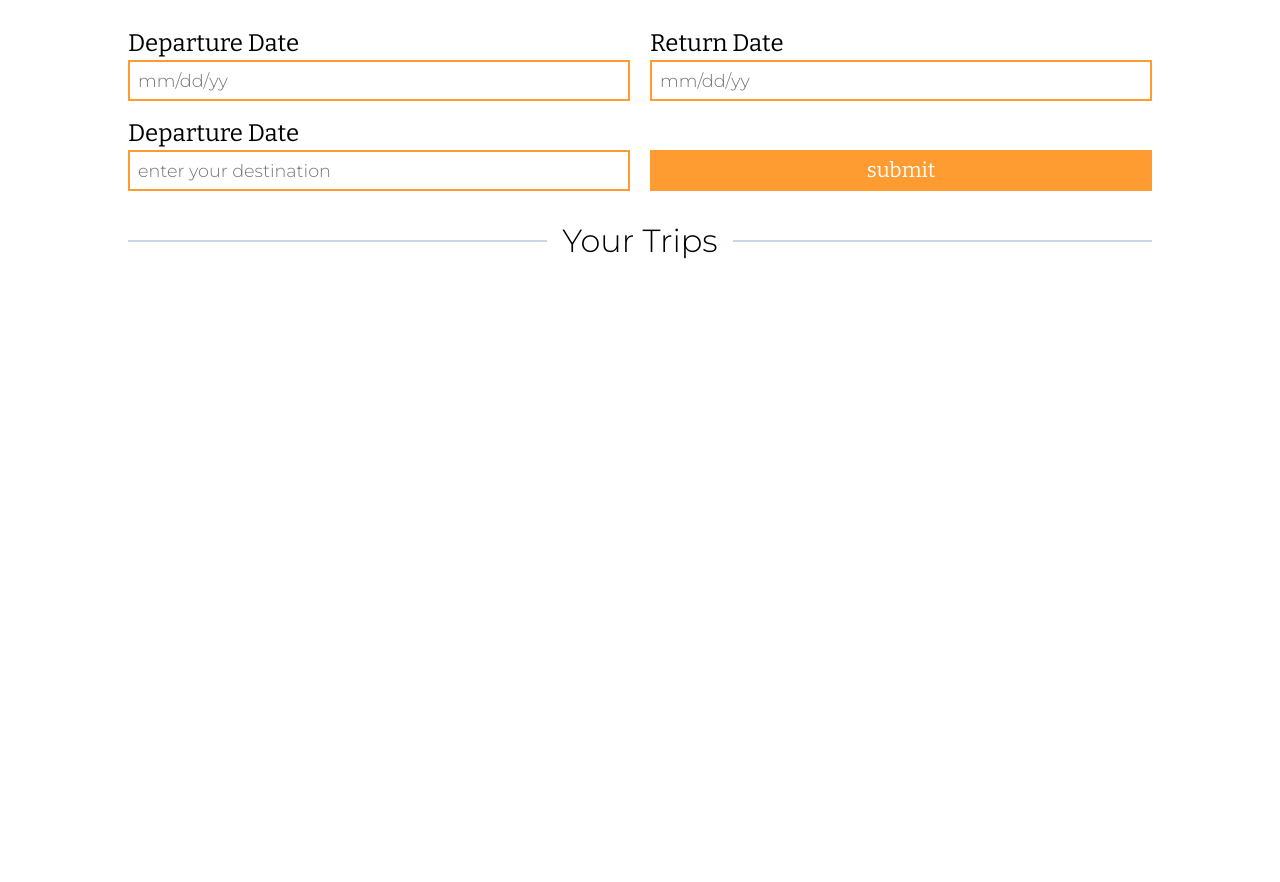
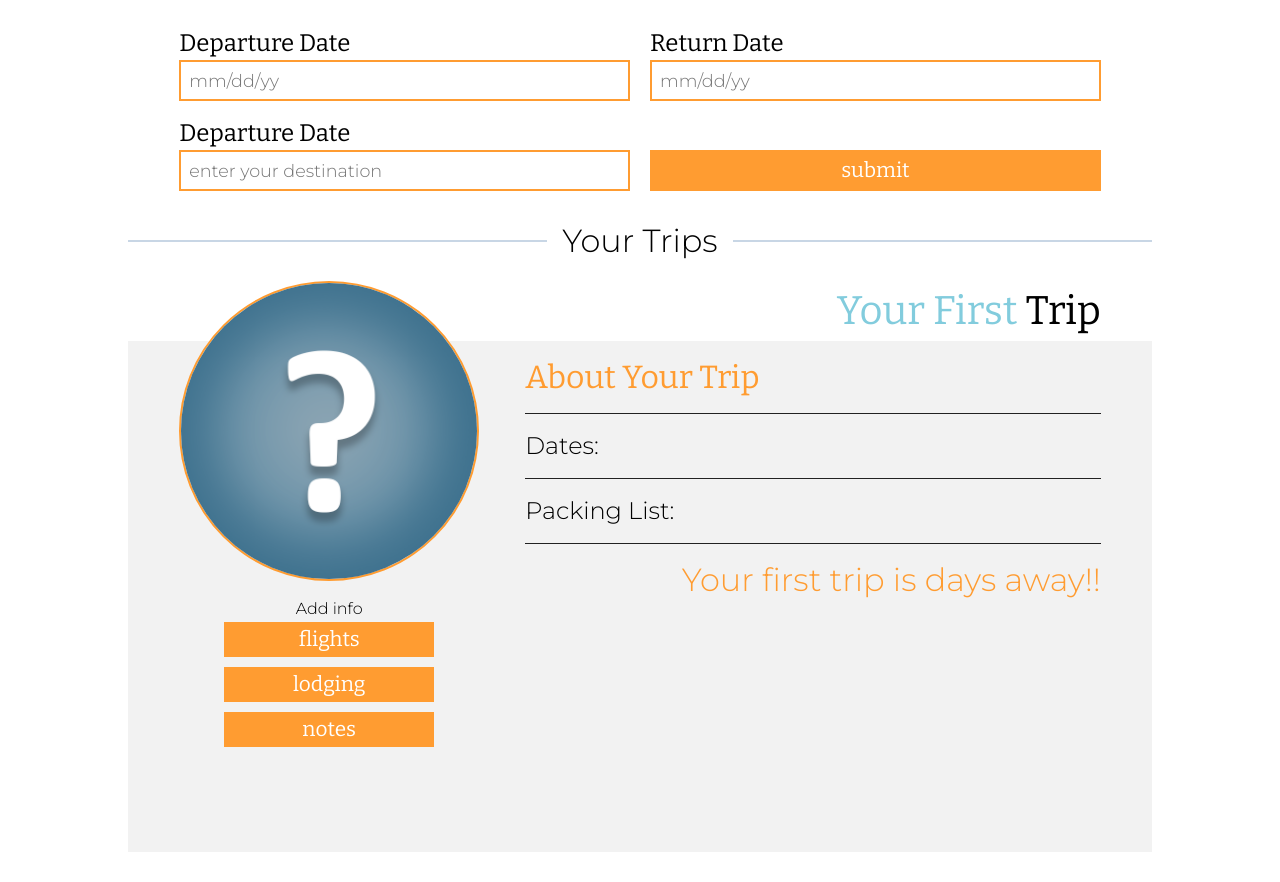
Before and after one commit to Jam52/FrontEnd-Capstone-TravelApp, a website built with webpack: page src/client/views/index.html in a window 1280 px wide. Shown: the part 209-1091 px from the top of the page. Before the commit the page ends 800 px from the top, so only its background shows below. Built offline with nearby package versions, Linux system fonts and the light colour scheme.

Commit message:
Feat: add trip info

```diff
--- a/src/client/index.js
+++ b/src/client/index.js
@@ -1,13 +1,17 @@
-//set logo in webpack
+//set images in webpack
 import Logo from './images/travelApp_logo.png';
 const logo = document.getElementById('logo');
 logo.setAttribute('src', Logo);
+import Question from './images/travelApp_question.png';
+const photo = document.querySelector('.trip-photo');
+photo.setAttribute('src', Question);
 
 //import style files
 import './styles/resets.scss';
 import './styles/base.scss';
 import './styles/header.scss';
 import './styles/form.scss';
+import './styles/trip.scss';
 
 // adjust button size to match form input
 const finalSize = document.getElementById('destination-input').offsetHeight;
--- a/src/client/styles/base.scss
+++ b/src/client/styles/base.scss
@@ -36,6 +36,20 @@ $media-break-point-tablet: 850px;
     }
 }
 
+//standard elements
+p {
+    font-family: $font-paragraph;
+    font-size: 1em;
+}
+
+h1 h2 h3 {
+    font-family: $font-title;
+}
+
+.hidden {
+    display: none;
+}
+
 //main content holder
 .main-content {
     width: 80%;
--- a/src/client/styles/form.scss
+++ b/src/client/styles/form.scss
@@ -1,6 +1,7 @@
 @import 'base';
 
 #new-trip-form {
+    padding: 0px 5% 0px 5%;
     display: grid;
     grid-gap: 20px;
     grid-template-columns: 1fr 1fr;
--- /dev/null
+++ b/src/client/styles/trip.scss
@@ -0,0 +1,84 @@
+@import 'base';
+
+.trip {
+    margin-bottom: 30px;
+}
+
+.trip-header {
+    font-family: $font-title;
+    font-size: 2.5em;
+    color: $color-secondary;
+    text-align: right;
+    padding: 0px 5% 10px;
+    span {
+        color: #000;
+    }
+}
+
+.trip-main {
+    display: flex;
+    flex-direction: row;
+    width: 100%;
+    background-color: $color-light-background;
+    padding: 20px 5% 20px 5%;
+
+
+    .photo-and-buttons {
+        display: flex;
+        flex-direction: column;
+        align-items: center;
+        transform: translateY(-80px);
+        margin-right: 5%;
+
+        .button {
+            width: 70%;
+            margin: 5px;
+            padding: 5px;
+        }
+
+        img {
+            width: 300px;
+            border-radius: 50%;
+            border: $border-form;
+            margin-bottom: 20px;
+        }
+
+    }
+
+
+    .trip-infomation {
+        flex-grow: 1;
+
+        h2 {
+            font-family: $font-title;
+            font-size: 2em;
+            color: $color-primary;
+        }
+
+        h3 {
+            font-family: $font-paragraph;
+            font-size: 1.5em;
+        }
+
+        p {
+            font-family: $font-paragraph;
+            font-size: 1em;
+            text-align: end;
+        }
+
+        .trip-divider {
+            margin: 20px 0px 20px 0px;
+            background-color: $color-dark-grey;
+            height: 1px;
+            width: 100%;
+        }
+
+        .trip-footer {
+            font-size: 2em;
+            color: $color-primary;
+
+        }
+    }
+
+
+}
--- a/src/client/views/index.html
+++ b/src/client/views/index.html
@@ -45,6 +45,45 @@
                 <h2>Your Trips</h2>
                 <div class="grey-line"></div>
             </div>
+            <div class="trip">
+                <h3 class="trip-header">Your First <span>Trip</span></h3>
+                <div class="trip-main">
+                    <div class="photo-and-buttons">
+                        <img src="" class="trip-photo">
+                        <p class="add-trip">Add info</p>
+                        <input name="flights" value="flights" type="submit" class="button">
+                        <input name="lodging" value="lodging" type="submit" class="button">
+                        <input name="notes" value="notes" type="submit" class="button">
+                    </div>
+                    <div class="trip-infomation">
+                        <h2 class="trip-about">About Your Trip</h2>
+                        <div class="trip-divider"></div>
+                        <h3>Dates:</h3>
+                        <p></p>
+                        <div class="trip-divider"></div>
+                        <div class="flights hidden">
+                            <h3>Flights:</h3>
+                        <p></p>
+                        <div class="trip-divider"></div>
+                        </div>
+                        <div class="lodging hidden">
+                            <h3>Lodging info:</h3>
+                            <  p></p>
+                            <div class="trip-divider"></div>
+                        </div>
+                        <h3>Packing List:</h3>
+                        <p></p>
+                        <div class="trip-divider"></div>
+                        <div class="notes hidden">
+                            <h3>Notes:</h3>
+                            <p></p>
+                            <div class="trip-divider"></div>
+                        </div>
+                        <p class="trip-footer">Your first trip is days away!!</p>
+                    </div>
+                </div>
+            </div>
+
         </div>
 
     </body>
```
Also changed, not shown: src/client/images/travelApp_question.png (added), 1 other file.
